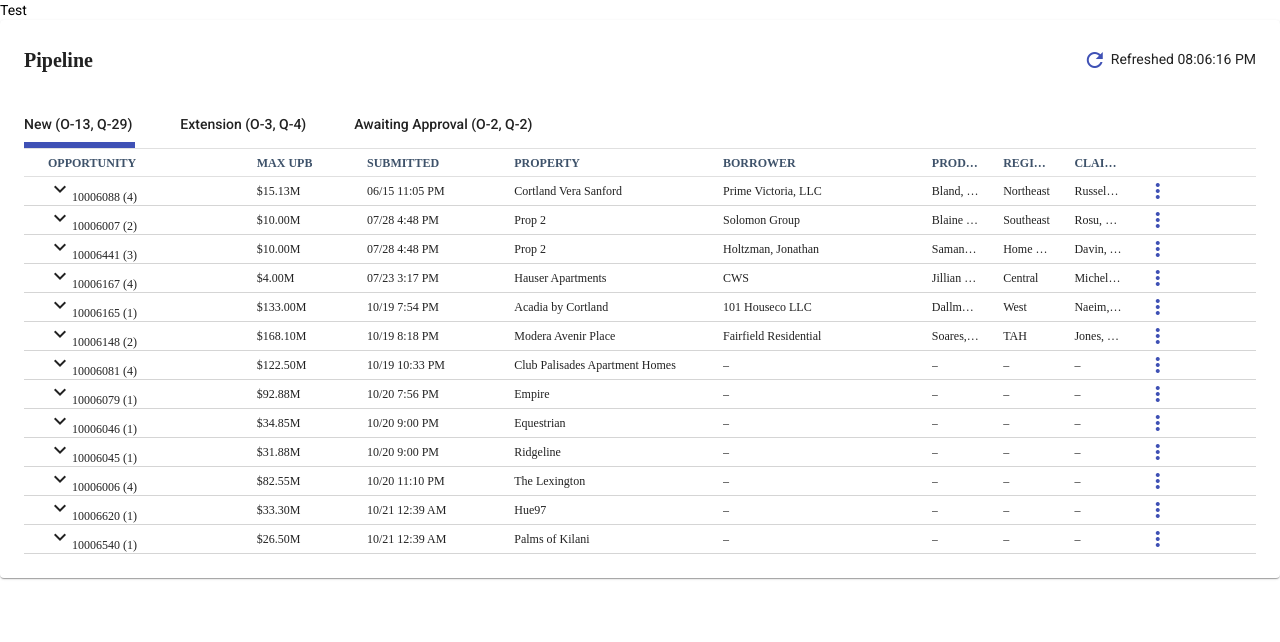
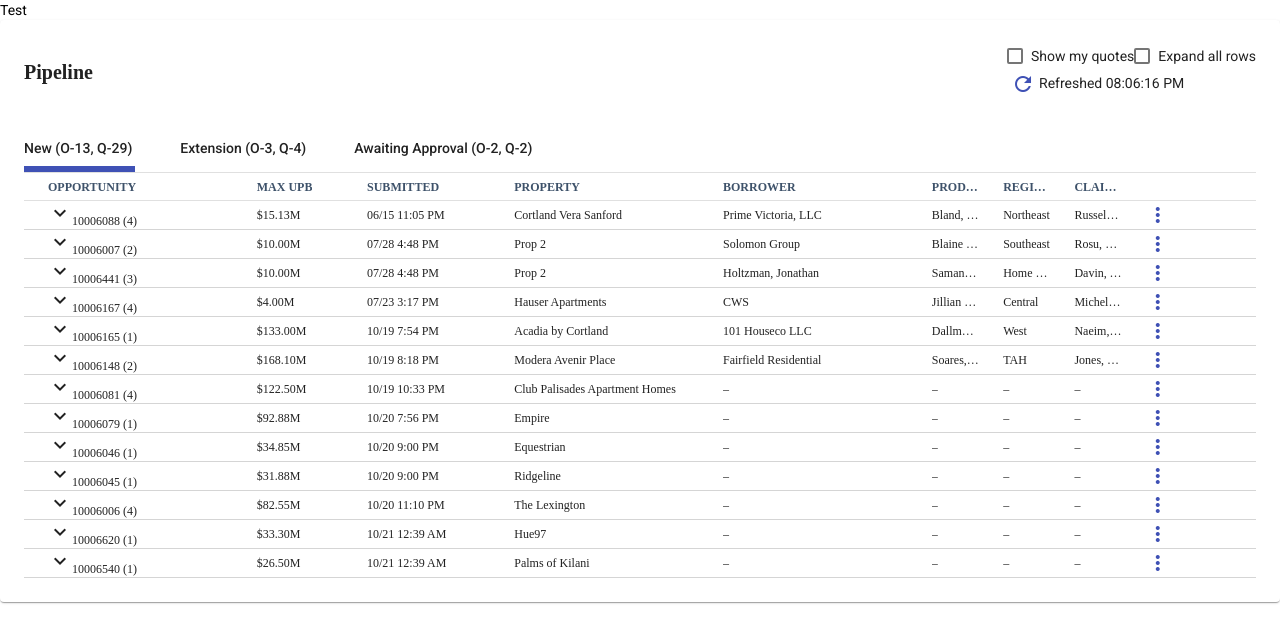
Before and after one commit to dtiadesse/pricing-engine, an Angular app: page /pipeline in a window 1280 px wide. Shown: the top 642 px of the page. Built offline with nearby package versions, Linux system fonts and the light colour scheme.

Commit message:
updated new changes

```diff
--- a/src/app/pipeline-management/pipeline-details/pipeline-details.component.html
+++ b/src/app/pipeline-management/pipeline-details/pipeline-details.component.html
@@ -1,27 +1,36 @@
 <ng-container *ngIf="(asyncTabs | async) !== null">
     <shared-card [id]="'pipelineTableCard'" [title]="'Pipeline'" [showContent]="(asyncTabs | async) !== null">
         <ng-container mf-card-title-group-action>
-            <div>
-                <button mat-icon-button color="primary" id="refreshBtn" (click)="getPipelineResults()">
-                    <mat-icon class="material-icons-outlined">refresh</mat-icon>
-                </button>
-                <span id="lastUpdatedValue">Refreshed {{ lastUpdated | date: 'hh:mm:ss a' }}</span>
+            <div class="row mx-0 mt-2">
+
+                <mat-checkbox id="showMyQuotesChkbox" name="showMyQuotesChkbox" color="primary" disableRipple="true"
+                    (change)="onShowMyQuoteChange($event)" [checked]="showMyQuotes">Show my quotes</mat-checkbox>
+
+                <mat-checkbox id="expandAllChkbox" name="expandAllChkbox" color="primary" disableRipple="true"
+                    (change)="onExpandAllChkboxChange($event)" [checked]="expandAll">Expand all rows</mat-checkbox>
+
+                <div class="mx-1"> <button mat-icon-button color="primary" id="refreshBtn"
+                        (click)="getPipelineResults()">
+                        <mat-icon class="material-icons-outlined">refresh</mat-icon>
+                    </button>
+                    <span class="pt-1" id="lastUpdatedValue">Refreshed {{ lastUpdated | date: 'hh:mm:ss a' }}</span>
+                </div>
+
             </div>
         </ng-container>
-
         <ng-container mf-card-content>
             <div class="row mx-0 ">
                 <div class="col px-0">
                     <mat-tab-group class="mf-tab-group" animationDuration="0ms" color="primary" disableRipple="true">
-                        <mat-tab class="mf-tab-label mf darker" [id]="tab.label"
-                            *ngFor="let tab of (asyncTabs | async); let i = index">
+                        <mat-tab class="mf-tab-label mf darker" *ngFor="let tab of (asyncTabs | async); let i = index">
                             <ng-template mat-tab-label>{{ tab.label }} (O-{{ tab.content.length }},
                                 Q-{{tab.quoteCount}})
                             </ng-template>
                             <ng-template matTabContent>
                                 <div class="mt-4" *ngIf="tab.content?.length">
                                     <mf-pe-table [id]="'pipelineResultsTableContent'" #pipelineResultsTable
-                                        [tableData]="tab.content" [tableOptions]="tab.tableOptions">
+                                        [tableData]="tab.content" [expandAllRows]="allRowsExpanded"
+                                        expandedRow="expandedRow" [tableOptions]="tab.tableOptions">
                                         <ng-template #cellTemplate let-row="row" let-column="column" let-index="index">
                                             <ng-container *ngIf="
                                 column.key === 'submitDateTime' ||
@@ -44,11 +53,10 @@
                                                         <div class="row">
                                                             <mat-icon *ngIf="row.quoteResults.length > 0"
                                                                 [id]="'pipelineResultsTableRow-' + row.opportunityId"
-                                                                class="mf-expansion-indicator mx-2" (click)="
-                                        pipelineResultsTable.expandedRow =
-                                          pipelineResultsTable.expandedRow === row ? null : row
-                                      " [@expansionIndicatorRotate]="
-                                        row == pipelineResultsTable.expandedRow
+                                                                class="mf-expansion-indicator mx-2"
+                                                                (click)="toogleOnRotate(index, row)"
+                                                                [@expansionIndicatorRotate]="
+                                        row.expanded
                                           ? 'expanded'
                                           : 'collapsed'
                                       "> expand_more</mat-icon>
@@ -119,62 +127,11 @@
                                     else: defaultCell
                                   ">
                                                             <ng-container *ngIf="row[column.key]; else: defaultCell">
-                                                                <div *ngIf="column.key === 'quoteId'" class="row">
-                                                                    <ng-template #pipelineQuoteInfoTemplate>
-                                                                        <mat-card>
-                                                                            <div
-                                                                                class="mf-tabular-list-container container-fluid h-100">
-                                                                                <div class="mf-tabular-list-col">
-                                                                                    <mat-list role="list"
-                                                                                        class="mf-tabular-list mf-highly-condensed-rows">
-                                                                                        <mat-divider></mat-divider>
-                                                                                        <mat-list-item
-                                                                                            class="mf-tabular-list-item"
-                                                                                            role="listitem">
-                                                                                            <span
-                                                                                                id="previously-submitted-to-ho-label"
-                                                                                                class="mf-tabular-list-item-label mf body-small w600 darker"
-                                                                                                aria-label="Tabular list label text">Previously
-                                                                                                submitted to HO</span>
-                                                                                            <span
-                                                                                                id="previously-submitted-to-ho"
-                                                                                                class="mf-tabular-list-item-value mf body-small right px-5">
-                                                                                                {{ row.pricedBefore === 'Y' ? 'Yes' : 'No' }}
-                                                                                            </span>
-                                                                                        </mat-list-item>
-                                                                                        <mat-divider></mat-divider>
-                                                                                        <mat-list-item
-                                                                                            class="mf-tabular-list-item"
-                                                                                            role="listitem">
-                                                                                            <div mat-line>
-                                                                                                <span
-                                                                                                    id="producercomment-label"
-                                                                                                    class="mf-tabular-list-item-label mf body-small w600 darker"
-                                                                                                    aria-label="Tabular list label text">Producer's
-                                                                                                    comment:</span>
-                                                                                            </div>
-                                                                                            <div mat-line>
-                                                                                                <span
-                                                                                                    id="producercomment-label"
-                                                                                                    class="mf-tabular-list-item-value mf body-small"
-                                                                                                    aria-label="Tabular list label text">
-                                                                                                    {{row.requestHomeOfficeTriggerReasonText }}
-                                                                                                </span>
-                                                                                            </div>
-                                                                                        </mat-list-item>
-                                                                                    </mat-list>
-                                                                                </div>
-                                                                            </div>
-                                                                        </mat-card>
-                                                                    </ng-template>
-                                                                    <mf-pe-custom-tooltip
-                                                                        [contentTemplate]="pipelineQuoteInfoTemplate">
-                                                                    </mf-pe-custom-tooltip>
-                                                                    <span class="cell-value mf-link mf-navigation-link"
-                                                                        id="quote-{{row[column.key]}}"
-                                                                        (click)="navigateTo(row[column.key])">
-                                                                        {{ row[column.key] }} </span>
-                                                                </div>
+                                                                <span *ngIf="column.key === 'quoteId'"
+                                                                    class="cell-value mf-link mf-navigation-link"
+                                                                    id="quote-{{row[column.key]}}"
+                                                                    (click)="navigateTo(row[column.key])">
+                                                                    {{ row[column.key] }} </span>
                                                                 <div *ngIf="column.key === 'submitDateTime'"
                                                                     class="cell-value"
                                                                     [matTooltip]="row[column.key] | date: 'MM/dd/yyyy h:mm a'"
@@ -195,12 +152,15 @@
                                                             </ng-container>
                                                         </ng-container>
                                                         <ng-template #defaultCell>
-                                                            <div class="cell-value mf" [matTooltip]="row[column.key]"
-                                                                [matTooltipClass]="'mf-tooltip'"
-                                                                aria-label="default cell text that displays a tooltip when focused or hovered over"
+                                                            <div class="cell-value mf" [ngClass]="{
+                                      right: column.cellValueType === 'currency_int',
+                                      'darker w600': column.key.includes('Name')
+                                    }" [matTooltip]="row[column.key]" [matTooltipClass]="'mf-tooltip'"
+                                                                aria-label="Output Grid cell text that displays a tooltip when focused or hovered over"
                                                                 mfPeShowTooltipIfTruncated> {{
-
-                                        (row[column.key] | emptyValue)
+                                      column.cellValueType === 'currency_int'
+                                        ? (row[column.key] | emptyValue: '0')
+                                        : (row[column.key] | emptyValue)
                                     }} </div>
                                                         </ng-template>
                                                     </ng-template>
--- a/src/app/pipeline-management/pipeline-details/pipeline-details.component.ts
+++ b/src/app/pipeline-management/pipeline-details/pipeline-details.component.ts
@@ -6,17 +6,13 @@ import * as _ from "lodash";
 import { MatDialog, MatDialogConfig } from "@angular/material/dialog";
 
 // Shared
-// import {
-//   expansionIndicatorRotate,
-//   SnackbarService,
-// } from "@Multifamily/shared/components";
 
 // Services
 import { PipelineManagementService } from "../../services/pipeline-management.service";
 
 // Components
 import { StatusDialogComponent } from "../../shared/components/status-modal/status.modal.component";
-// "../../../../shared/components/status-modal/status-modal.component";
+
 import { TableComponent } from "../../shared/components/table/table/table.component";
 
 // Models
@@ -29,6 +25,7 @@ import {
   QUOTE_RESULTS_COLUMN_METADATA,
   QUOTE_RESULTS_EXTENSION_COLUMN_METADATA,
 } from "./pipeline.constant";
+import { MatCheckboxChange } from "@angular/material/checkbox";
 import {
   TableOptions,
   TableColumn,
@@ -39,7 +36,6 @@ import { StatusModalMeta } from "../../shared/components/status-modal/status-mod
 export interface PipelineTab {
   label?: string;
   content: any[];
-  index?: number;
   tableOptions?: TableOptions;
   quoteTableOptions?: TableOptions;
   quoteCount?: number;
@@ -52,7 +48,7 @@ export interface PipelineTab {
   animations: [expansionIndicatorRotate],
 })
 export class PipelineDetailsComponent implements OnInit {
-  quotes: any = {
+  pipelineResults: any = {
     newQuotes: [],
     extensionQuotes: [],
     awaitingApprovalQuotes: [],
@@ -79,13 +75,15 @@ export class PipelineDetailsComponent implements OnInit {
   quoteResultsTableOptions: TableOptions;
   approvalTableOptions: TableOptions;
   @ViewChild("tabGroup", { static: false }) tabGroup: any;
+  @ViewChild("pipelineResultsTable", { static: true })
+  pipelineResultsTableRef: TableComponent;
   @ViewChild(TableComponent, { static: false }) tableComponent: TableComponent;
-  errorMessage: string;
+  allRowsExpanded: boolean = false;
   // ------------------------------ Init ------------------------------
-
+  expandedRow;
   constructor(
     private pipelineService: PipelineManagementService,
-    // private notification: any,
+    //private notification: SnackbarService,
     public dialog: MatDialog
   ) {}
 
@@ -128,6 +126,74 @@ export class PipelineDetailsComponent implements OnInit {
     return quoteResults;
   }
 
+  onExpandAllChkboxChange(ev: MatCheckboxChange) {
+    this.allRowsExpanded = !this.allRowsExpanded;
+  }
+  toogleOnRotate(i, row) {
+    this.pipelineResultsTableRef["_tableData"] = _.map(
+      this.pipelineResultsTableRef["_tableData"],
+      (value: any, index: number) => {
+        if (index === i) {
+          value.expanded = !value.expaded;
+        } else {
+          value.expaded = false;
+        }
+        return value;
+      }
+    );
+  }
+
+  onShowMyQuoteChange(ev: MatCheckboxChange) {
+    let filterQuotes: any = {
+      newQuotes: [],
+      extensionQuotes: [],
+      awaitingApprovalQuotes: [],
+      results: null,
+      approvalLimit: this.pipelineResults.approvalLimit,
+      userId: this.currentUserId,
+    };
+    const userId = this.pipelineService.userId;
+    if (ev.checked) {
+      filterQuotes.newQuotes = this.pipelineResults.newQuotes.filter(
+        (x: any) => x.claimedByUserId === userId
+      );
+      filterQuotes.extensionQuotes = this.pipelineResults.extensionQuotes.filter(
+        (x: any) => x.claimedByUserId === userId
+      );
+      filterQuotes.awaitingApprovalQuotes = this.pipelineResults.awaitingApprovalQuotes.filter(
+        (x: any) => x.claimedByUserId === userId
+      );
+    } else {
+      filterQuotes = this.pipelineResults;
+    }
+
+    this.asyncTabs = new Observable((observer: Observer<PipelineTab[]>) => {
+      observer.next([
+        {
+          label: "New",
+          content: this.getQuotes(filterQuotes.newQuotes),
+          tableOptions: this.defaultTableOptions,
+          quoteTableOptions: this.quoteResultsTableOptions,
+          quoteCount: this.getQuoteCount(filterQuotes.newQuotes),
+        },
+        {
+          label: "Extension",
+          content: this.getQuotes(filterQuotes.extensionQuotes),
+          tableOptions: this.defaultTableOptions,
+          quoteTableOptions: this.quoteResultsExtensionTableOptions,
+          quoteCount: this.getQuoteCount(filterQuotes.extensionQuotes),
+        },
+        {
+          label: "Awaiting Approval",
+          content: this.getQuotes(filterQuotes.awaitingApprovalQuotes),
+          tableOptions: this.approvalTableOptions,
+          quoteTableOptions: this.quoteResultsApprovalTableOptions,
+          quoteCount: this.getQuoteCount(filterQuotes.awaitingApprovalQuotes),
+        },
+      ]);
+    });
+  }
+
   //--------------- To get the quote count of the each Opportunity -------------------
   getQuoteCount(items: any) {
     let count = 0;
@@ -142,32 +208,35 @@ export class PipelineDetailsComponent implements OnInit {
   //------------- Get pipeline Results--------------
   getPipelineResults() {
     this.pipelineService.getPipelineResults().subscribe((data: any) => {
-      this.quotes = data;
+      this.pipelineResults = data;
       this.asyncTabs = new Observable((observer: Observer<PipelineTab[]>) => {
         observer.next([
           {
             label: "New",
-            content: this.getQuotes(this.quotes.newQuotes),
-            index: 0,
+            content: this.getQuotes(this.pipelineResults.newQuotes),
             tableOptions: this.defaultTableOptions,
             quoteTableOptions: this.quoteResultsTableOptions,
-            quoteCount: this.getQuoteCount(this.quotes.newQuotes),
+            quoteCount: this.getQuoteCount(this.pipelineResults.newQuotes),
           },
           {
             label: "Extension",
-            content: this.getQuotes(this.quotes.extensionQuotes),
-            index: 1,
+            content: this.getQuotes(this.pipelineResults.extensionQuotes),
             tableOptions: this.defaultTableOptions,
             quoteTableOptions: this.quoteResultsExtensionTableOptions,
-            quoteCount: this.getQuoteCount(this.quotes.extensionQuotes),
+            quoteCount: this.getQuoteCount(
+              this.pipelineResults.extensionQuotes
+            ),
           },
           {
             label: "Awaiting Approval",
-            content: this.getQuotes(this.quotes.awaitingApprovalQuotes),
-            index: 2,
+            content: this.getQuotes(
+              this.pipelineResults.awaitingApprovalQuotes
+            ),
             tableOptions: this.approvalTableOptions,
             quoteTableOptions: this.quoteResultsApprovalTableOptions,
-            quoteCount: this.getQuoteCount(this.quotes.awaitingApprovalQuotes),
+            quoteCount: this.getQuoteCount(
+              this.pipelineResults.awaitingApprovalQuotes
+            ),
           },
         ]);
         this.lastUpdated = new Date();
@@ -218,12 +287,13 @@ export class PipelineDetailsComponent implements OnInit {
   postApprovalHoldRequest(opportunityId: number, approvalType: string) {
     this.pipelineService.approvalHold(opportunityId, approvalType).subscribe(
       (res: any) => {
-        //  this.notification.openSnackBar("success", res.message, 4000);
+        //this.notification.openSnackBar("success", res.message, 4000);
         if (res) {
           this.getPipelineResults();
         }
-      }
-      // (error) => this.notification.openSnackBar("error", error, 4000)
+      },
+      (error) => console.log("test")
+      //this.notification.openSnackBar("error", error, 4000)
     );
   }
 
@@ -275,8 +345,8 @@ export class PipelineDetailsComponent implements OnInit {
         if (res) {
           this.getPipelineResults();
         }
-      }
-      //(error) => this.notification.openSnackBar("error", error, 4000)
+      },
+      (error) => console.log("error", error)
     );
   }
 
@@ -327,7 +397,7 @@ export class PipelineDetailsComponent implements OnInit {
         cellValueType: dc.dataValueType,
         cellTemplateClassName:
           dc.dataMappingName === "quoteId"
-            ? "mf-w-15"
+            ? "mf-w-10"
             : dc.dataMappingName === "opportunityUpbAmt"
             ? "mf-w-7"
             : dc.dataMappingName === "statusType"
--- a/src/app/pipeline-management/pipeline-management.module.ts
+++ b/src/app/pipeline-management/pipeline-management.module.ts
@@ -27,6 +27,7 @@ import { StatusDialogComponent } from "../shared/components/status-modal/status.
 import { PipelineDetailsComponent } from "./pipeline-details/pipeline-details.component";
 import { MatCardModule } from "@angular/material/card";
 import { PricingEngineSharedModule } from "../shared/pricing-engine-shared.module";
+import { MatCheckboxModule } from "@angular/material/checkbox";
 @NgModule({
   declarations: [PipelineDetailsComponent],
   imports: [
@@ -40,6 +41,7 @@ import { PricingEngineSharedModule } from "../shared/pricing-engine-shared.modul
     MatMenuModule,
     MatSnackBarModule,
     MatTabsModule,
+    MatCheckboxModule,
     MatTooltipModule,
     ModalModule,
     MatListModule,
--- a/src/app/shared/components/table/table/table.component.html
+++ b/src/app/shared/components/table/table/table.component.html
@@ -131,7 +131,7 @@
             <td mat-cell *matCellDef="let row; let i = dataIndex;" [attr.colspan]="displayedColumns.length">
                 <div *ngIf="!!row.expandedMasterDetail && masterDetailTemplateRef"
                     class="mf-master-detail-row-container"
-                    [@expansionHeight]="((row == expandedRow) || expandAllRows) ? 'expanded' : 'collapsed'">
+                    [@expansionHeight]="(row.expanded || expandAllRows) ? 'expanded' : 'collapsed'">
                     <div class="mf-master-detail-row-contents">
                         <ng-container *ngTemplateOutlet="masterDetailTemplateRef; context: { row: row, index: i }">
                         </ng-container>
```
Also changed, not shown: src/app/shared/components/table/table/table.component.ts (+6 -10 lines).
